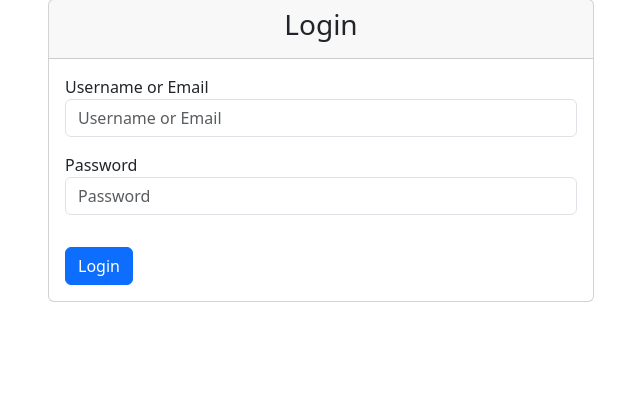
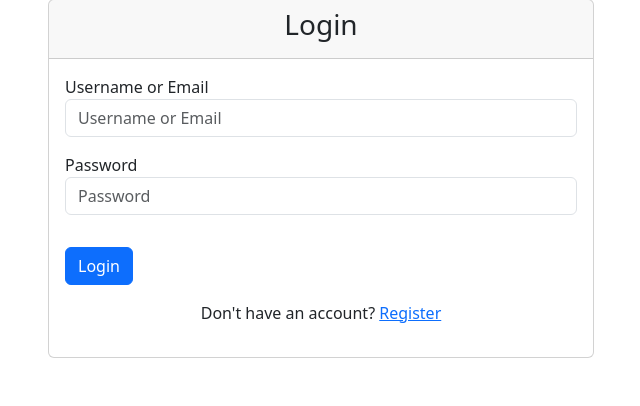
Before and after one commit to ZafirChowdhury/b2bWeb, a Python web app: template templates/login.html in a window 1280 px wide. Shown: the part 49-455 px from the top of the page, without its empty margins (319-959 px from the left). Run offline with Jinja, Linux system fonts and the light colour scheme; the template is opened without the code that fills it, so the values that code supplies are empty; some libraries are stand-ins or nearby versions.

Commit message:
Update login.html

```diff
--- a/templates/login.html
+++ b/templates/login.html
@@ -27,6 +27,10 @@
                             <button type="submit" class="btn btn-primary btn-block mt-3">Login</button>
                         </form>
 
+                        <div class="text-center mt-3">
+                            <p>Don't have an account? <a href="/register">Register</a></p>
+                        </div>
+
                     </div>
                 </div>
             </div>
```
